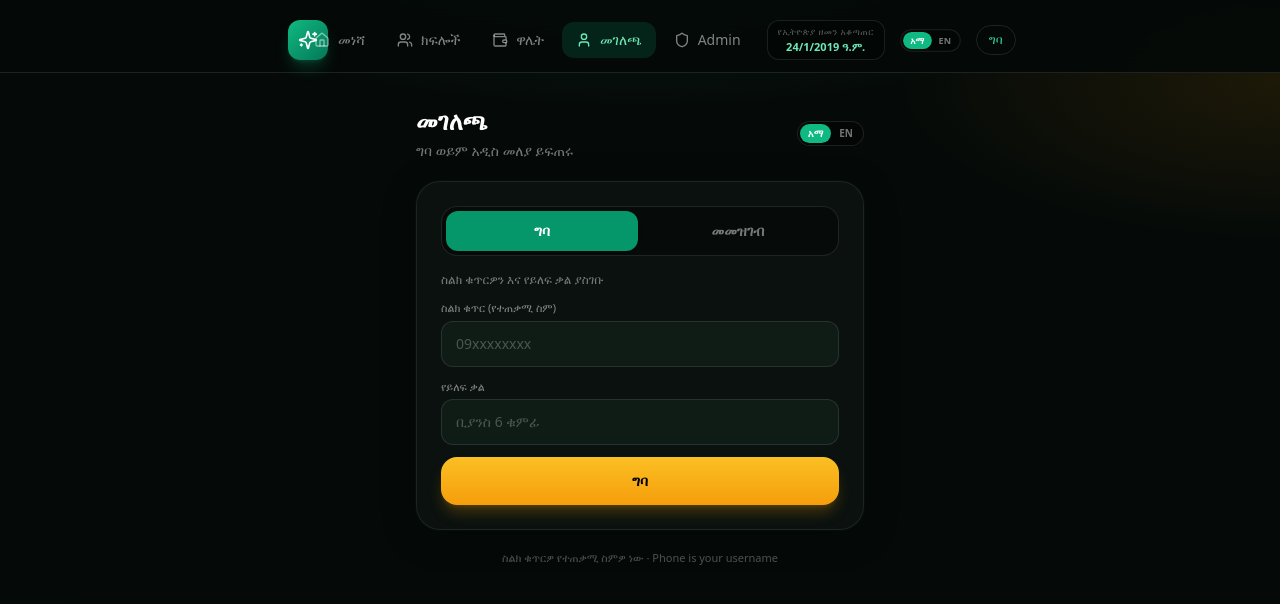
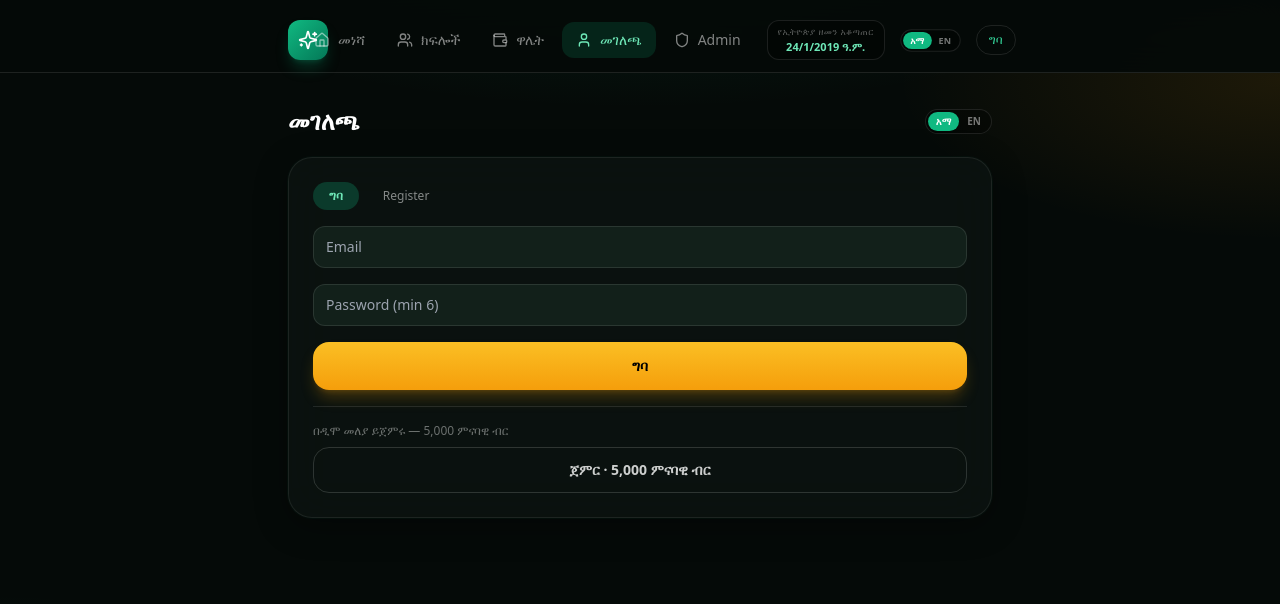
Before and after one commit to Menelik2/game, a Next.js app in the folder apps/equb/: page /profile in a window 1280 px wide. Shown: the top 604 px of the page. Built offline with nearby package versions, Linux system fonts and the light colour scheme.

Commit message:
feat: profile register/login + Shell shows Admin only when role=admin

```diff
--- a/apps/equb/src/app/profile/page.tsx
+++ b/apps/equb/src/app/profile/page.tsx
@@ -1,115 +1,208 @@
 'use client';
 
-import { useState } from 'react';
+import { useEffect, useState } from 'react';
 import Link from 'next/link';
 import { useEqubStore } from '@/lib/store';
 import { useI18n } from '@/lib/i18n/LanguageContext';
 import { LanguageSwitcher } from '@/components/LanguageSwitcher';
-import { AuthForm } from '@/components/AuthForm';
+import {
+  ensureAdminAccount,
+  loginEmail,
+  registerEmail,
+} from '@/lib/auth-local';
 import { formatBirrCompact } from '@/lib/money';
-import { User, Phone, Wallet, Gift, LogOut, ArrowRight } from 'lucide-react';
 
 export default function ProfilePage() {
   const user = useEqubStore((s) => s.user);
+  const setSessionUser = useEqubStore((s) => s.setSessionUser);
+  const loginDemo = useEqubStore((s) => s.loginDemo);
   const logout = useEqubStore((s) => s.logout);
   const claimReferral = useEqubStore((s) => s.claimReferral);
-  const { t, locale } = useI18n();
+  const [mode, setMode] = useState<'login' | 'register'>('login');
+  const [name, setName] = useState('');
+  const [email, setEmail] = useState('');
+  const [password, setPassword] = useState('');
   const [code, setCode] = useState('');
   const [msg, setMsg] = useState('');
+  const [busy, setBusy] = useState(false);
+  const { t, locale } = useI18n();
+
+  useEffect(() => {
+    void ensureAdminAccount();
+  }, []);
+
+  async function handleAuth() {
+    setBusy(true);
+    setMsg('');
+    try {
+      if (mode === 'register') {
+        const r = await registerEmail({ fullName: name, email, password });
+        if (!r.ok) {
+          setMsg(r.error);
+          return;
+        }
+        setSessionUser({
+          id: r.account.id,
+          name: r.account.fullName,
+          email: r.account.email || email,
+          phone: r.account.phone,
+          balance: r.account.balance,
+          referralCode: r.account.referralCode,
+          role: r.account.role || 'player',
+        });
+        setMsg('Account created · 5,000 Birr');
+      } else {
+        const r = await loginEmail({ email, password });
+        if (!r.ok) {
+          setMsg(r.error);
+          return;
+        }
+        setSessionUser({
+          id: r.account.id,
+          name: r.account.fullName,
+          email: r.account.email || email,
+          phone: r.account.phone,
+          balance: r.account.balance,
+          referralCode: r.account.referralCode,
+          role: r.account.role || 'player',
+          banned: r.account.banned,
+        });
+        setMsg(r.account.role === 'admin' ? 'Admin login' : 'Welcome');
+      }
+    } finally {
+      setBusy(false);
+    }
+  }
 
   if (!user) {
     return (
-      <div className="mx-auto max-w-md space-y-5">
+      <div className="space-y-5">
         <div className="flex items-center justify-between">
-          <div>
-            <h1 className="text-2xl font-bold">{t.profile.title}</h1>
-            <p className="mt-1 text-sm text-white/45">ግባ ወይም አዲስ መለያ ይፍጠሩ</p>
-          </div>
+          <h1 className="text-2xl font-bold">{t.profile.title}</h1>
           <LanguageSwitcher />
         </div>
 
-        <div className="glass rounded-3xl border border-equb-800/40 p-5 sm:p-6">
-          <AuthForm initialMode="login" redirectTo="/rooms" />
+        <div className="glass space-y-4 rounded-3xl p-6">
+          <div className="flex gap-2">
+            <button
+              type="button"
+              onClick={() => setMode('login')}
+              className={
+                mode === 'login'
+                  ? 'rounded-full bg-equb-500/25 px-4 py-1.5 text-xs font-bold text-equb-300'
+                  : 'rounded-full px-4 py-1.5 text-xs text-white/50'
+              }
+            >
+              {t.common.signIn}
+            </button>
+            <button
+              type="button"
+              onClick={() => setMode('register')}
+              className={
+                mode === 'register'
+                  ? 'rounded-full bg-equb-500/25 px-4 py-1.5 text-xs font-bold text-equb-300'
+                  : 'rounded-full px-4 py-1.5 text-xs text-white/50'
+              }
+            >
+              Register
+            </button>
+          </div>
+
+          {mode === 'register' && (
+            <input
+              value={name}
+              onChange={(e) => setName(e.target.value)}
+              placeholder={t.profile.name}
+              className="w-full rounded-xl border border-white/10 bg-surface-800 px-3 py-2.5 text-sm"
+            />
+          )}
+          <input
+            type="email"
+            value={email}
+            onChange={(e) => setEmail(e.target.value)}
+            placeholder="Email"
+            className="w-full rounded-xl border border-white/10 bg-surface-800 px-3 py-2.5 text-sm"
+            autoComplete="username"
+          />
+          <input
+            type="password"
+            value={password}
+            onChange={(e) => setPassword(e.target.value)}
+            placeholder="Password (min 6)"
+            className="w-full rounded-xl border border-white/10 bg-surface-800 px-3 py-2.5 text-sm"
+            autoComplete={mode === 'login' ? 'current-password' : 'new-password'}
+          />
+
+          {msg && <p className="text-xs text-amber-300">{msg}</p>}
+
+          <button
+            type="button"
+            disabled={busy}
+            onClick={() => void handleAuth()}
+            className="btn-gold w-full disabled:opacity-50"
+          >
+            {busy ? '…' : mode === 'login' ? t.common.signIn : 'Create account'}
+          </button>
+
+          <div className="border-t border-white/10 pt-4">
+            <p className="mb-2 text-xs text-white/40">{t.profile.guestHint}</p>
+            <button
+              type="button"
+              onClick={() => loginDemo(name || undefined)}
+              className="w-full rounded-2xl border border-white/15 py-3 text-sm font-semibold text-white/80"
+            >
+              {t.common.startDemo}
+            </button>
+          </div>
         </div>
-
-        <p className="text-center text-[11px] text-white/30">
-          ስልክ ቁጥርዎ የተጠቃሚ ስምዎ ነው · Phone is your username
-        </p>
       </div>
     );
   }
 
-  const initial = (user.name || '?').trim().charAt(0).toUpperCase();
-
   return (
-    <div className="mx-auto max-w-md space-y-4">
+    <div className="space-y-4">
       <div className="flex items-center justify-between">
         <h1 className="text-2xl font-bold">{t.profile.title}</h1>
         <LanguageSwitcher />
       </div>
 
-      {/* Hero card */}
-      <div className="relative overflow-hidden rounded-3xl border border-equb-700/40 bg-gradient-to-br from-equb-950/90 to-[#0a1210] p-5">
-        <div className="pointer-events-none absolute -right-6 -top-6 h-28 w-28 rounded-full bg-equb-500/20 blur-2xl" />
-        <div className="relative flex items-center gap-4">
-          <div className="flex h-16 w-16 items-center justify-center rounded-2xl bg-gradient-to-br from-equb-400 to-equb-700 text-2xl font-black text-black shadow-lg shadow-equb-500/20">
-            {initial}
-          </div>
-          <div className="min-w-0">
-            <p className="truncate text-lg font-bold text-white">{user.name}</p>
-            <p className="mt-0.5 font-mono text-sm text-equb-300/90">{user.phone || '—'}</p>
-          </div>
-        </div>
-
-        <div className="relative mt-5 grid grid-cols-2 gap-3">
-          <div className="rounded-2xl bg-black/30 px-3 py-3">
-            <div className="flex items-center gap-1.5 text-[10px] text-white/40">
-              <Wallet className="h-3 w-3" />
-              {t.profile.balance}
-            </div>
-            <p className="mt-1 text-lg font-black text-gold-400">
-              {formatBirrCompact(user.balance, locale)}
-            </p>
-          </div>
-          <div className="rounded-2xl bg-black/30 px-3 py-3">
-            <div className="flex items-center gap-1.5 text-[10px] text-white/40">
-              <Gift className="h-3 w-3" />
-              {t.profile.inviteCode}
-            </div>
-            <p className="mt-1 font-mono text-sm font-bold tracking-wider text-equb-300">
-              {user.referralCode}
-            </p>
-          </div>
-        </div>
+      <div className="glass space-y-3 rounded-3xl p-5 text-sm">
+        <p>
+          <span className="text-white/40">{t.profile.name}</span>
+          <br />
+          <strong>{user.name}</strong>
+          {user.role === 'admin' && (
+            <span className="ml-2 rounded-full bg-gold-500/20 px-2 py-0.5 text-[10px] font-bold text-gold-400">
+              ADMIN
+            </span>
+          )}
+        </p>
+        <p>
+          <span className="text-white/40">Email</span>
+          <br />
+          <strong className="font-mono text-xs">{user.email}</strong>
+        </p>
+        <p>
+          <span className="text-white/40">{t.profile.balance}</span>
+          <br />
+          <strong className="text-equb-400">
+            {formatBirrCompact(user.balance, locale)}
+          </strong>
+        </p>
+        <p>
+          <span className="text-white/40">{t.profile.inviteCode}</span>
+          <br />
+          <strong className="font-mono tracking-widest">{user.referralCode}</strong>
+        </p>
       </div>
 
-      {/* Details */}
-      <div className="glass space-y-0 divide-y divide-white/5 rounded-3xl text-sm">
-        <div className="flex items-center gap-3 px-4 py-3.5">
-          <User className="h-4 w-4 shrink-0 text-equb-400" />
-          <div>
-            <p className="text-[10px] text-white/40">ሙሉ ስም</p>
-            <p className="font-semibold">{user.name}</p>
-          </div>
-        </div>
-        <div className="flex items-center gap-3 px-4 py-3.5">
-          <Phone className="h-4 w-4 shrink-0 text-equb-400" />
-          <div>
-            <p className="text-[10px] text-white/40">ስልክ (ተጠቃሚ ስም)</p>
-            <p className="font-mono font-semibold">{user.phone || '—'}</p>
-          </div>
-        </div>
-      </div>
+      {user.role === 'admin' && (
+        <Link href="/admin" className="btn-gold block w-full text-center">
+          Admin dashboard
+        </Link>
+      )}
 
-      <Link
-        href="/rooms"
-        className="flex w-full items-center justify-center gap-2 rounded-2xl bg-equb-600 py-3.5 text-sm font-bold text-white"
-      >
-        ወደ ክበቦች
-        <ArrowRight className="h-4 w-4" />
-      </Link>
-
-      {!user.referredBy && (
+      {!user.referredBy && user.role !== 'admin' && (
         <div className="glass rounded-3xl p-5">
           <h2 className="font-semibold">{t.profile.haveCode}</h2>
           <p className="text-xs text-white/40">{t.profile.haveCodeHint}</p>
@@ -117,30 +210,25 @@ export default function ProfilePage() {
             <input
               value={code}
               onChange={(e) => setCode(e.target.value)}
-              placeholder="CODE"
-              className="flex-1 rounded-xl border border-white/10 bg-surface-800 px-3 py-2 text-sm uppercase"
+              className="flex-1 rounded-xl border border-white/10 bg-surface-800 px-3 py-2 text-sm"
             />
             <button
               type="button"
-              onClick={() => {
-                const r = claimReferral(code);
-                setMsg(r.message);
-              }}
-              className="rounded-xl bg-equb-600 px-4 text-sm font-semibold"
+              className="rounded-xl bg-equb-500/30 px-4 text-sm font-bold text-equb-300"
+              onClick={() => setMsg(claimReferral(code).message)}
             >
               {t.profile.apply}
             </button>
           </div>
-          {msg && <p className="mt-2 text-xs text-equb-300">{msg}</p>}
+          {msg && <p className="mt-2 text-xs text-amber-300">{msg}</p>}
         </div>
       )}
 
       <button
         type="button"
         onClick={() => logout()}
-        className="flex w-full items-center justify-center gap-2 rounded-xl border border-white/10 py-3 text-sm text-white/45 hover:border-red-500/30 hover:text-red-300"
+        className="w-full rounded-2xl border border-white/15 py-3 text-sm text-white/70"
       >
-        <LogOut className="h-4 w-4" />
         {t.common.signOut}
       </button>
     </div>
```
